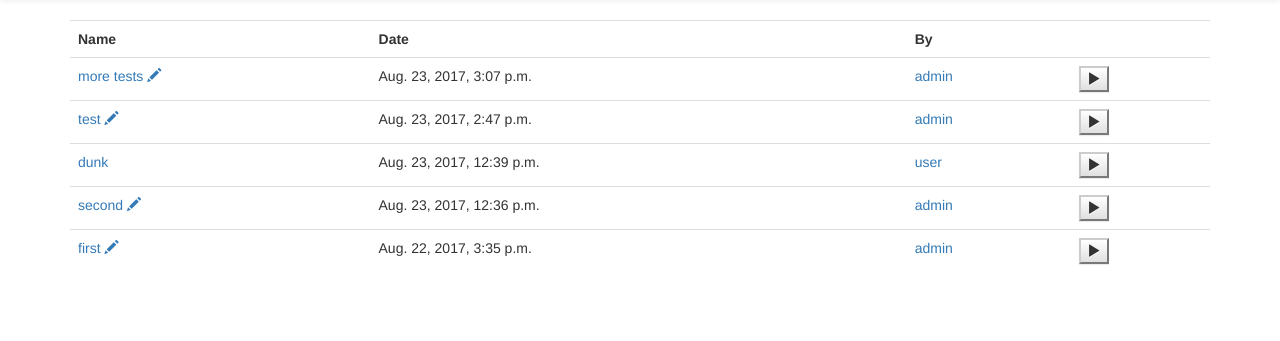
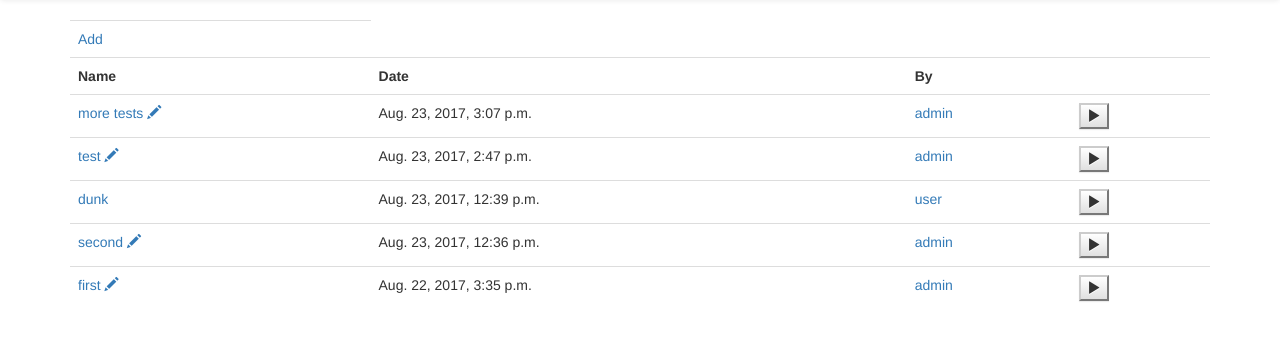
Before and after one commit to vzhufk/PlutoGame, a Django app: page /levels in a window 1280 px wide. Shown: the part 52-393 px from the top of the page. Run offline with Django 3.2, Linux system fonts and the light colour scheme; a user stored in the database is signed in; data comes from the database, SQL or seed files in the repository; some libraries are stand-ins or nearby versions.

Commit message:
Level editor. New features.

```diff
--- a/templates/base.html
+++ b/templates/base.html
@@ -50,9 +50,10 @@
                         <span class="caret"></span>
                     </a>
                      <ul class="dropdown-menu">
-                       <li><a href="/profile/{{ request.user.id }}">Profile</a></li>
-                       <li><a href="/mates">Mates</a></li>
-                       <li><a href="/settings">Settings</a></li>
+                         <li><a href="/profile/{{ request.user.id }}">Profile</a></li>
+                         <li><a href="/mates">Mates</a></li>
+                         <li><a href="/creator">Creator</a></li>
+                         <li><a href="/settings">Settings</a></li>
                      </ul>
                 </li>
                 <li><a href="/logout"><span class="glyphicon glyphicon-log-out"></span></a></li>
--- a/templates/levels.html
+++ b/templates/levels.html
@@ -3,6 +3,11 @@
 {% block content %}
     <div class="table-responsive">
     <table class="table">
+       <tr>
+           <td>
+               <a href="/creator">Add</a>
+           </td>
+       </tr>
         <tr>
             <th> Name </th>
             <th> Date </th>
--- a/templates/profile.html
+++ b/templates/profile.html
@@ -55,6 +55,11 @@
                             <td> {{ i.date }}</td>
                         </tr>
                         {% endfor %}
+                        <tr>
+                            <td>
+                                <a href="/creator">Add</a>
+                            </td>
+                        </tr>
                     </table>
                 </div>
             </div>
```
